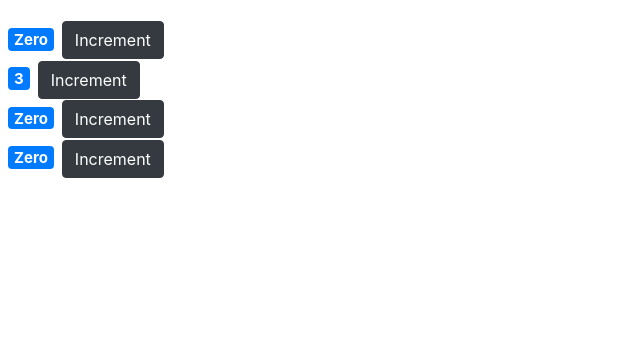
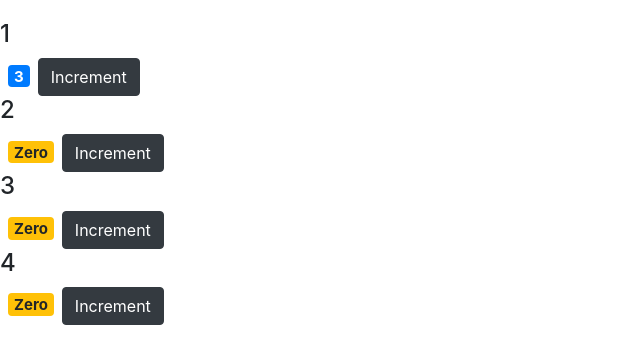
Before and after one commit to aujlarj/learning-react, a React (Create React App) app: page / in a window 1280 px wide. Shown: the top 364 px of the page, without its empty margins (0-640 px from the left). Built offline with nearby package versions, Linux system fonts and the light colour scheme.

Commit message:
understanding props

```diff
--- a/src/components/counter.jsx
+++ b/src/components/counter.jsx
@@ -16,8 +16,11 @@ class Counter extends Component {
 
   render() {
     let classes = this.getBadgeClasses();
+    console.log(this.props);
+
     return (
       <div>
+        <h4>{this.props.id}</h4>
         <span style={this.styles} className={classes}>
           {this.formatCount()}
         </span>
@@ -30,7 +33,7 @@ class Counter extends Component {
 
   getBadgeClasses() {
     let classes = "badge m-2 badge-";
-    classes += this.count === 0 ? "warning" : "primary";
+    classes += this.state.value === 0 ? "warning" : "primary";
 
     return classes;
   }
--- a/src/components/counters.jsx
+++ b/src/components/counters.jsx
@@ -4,8 +4,8 @@ import Counter from "./counter";
 class Counters extends Component {
   state = {
     counters: [
-      { id: 1, value: 0 },
-      { id: 2, value: 3 },
+      { id: 1, value: 3 },
+      { id: 2, value: 0 },
       { id: 3, value: 0 },
       { id: 4, value: 0 },
     ],
@@ -17,7 +17,7 @@ class Counters extends Component {
           <Counter
             key={counter.id}
             value={counter.value}
-            selected={true}
+            id={counter.id}
           ></Counter>
         ))}
       </div>
```
